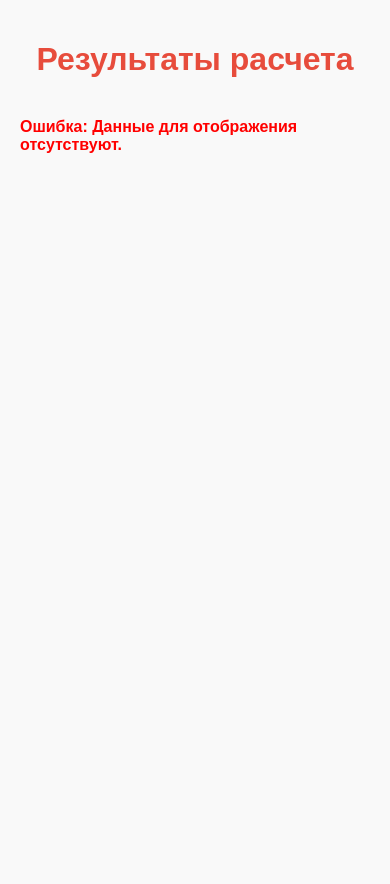
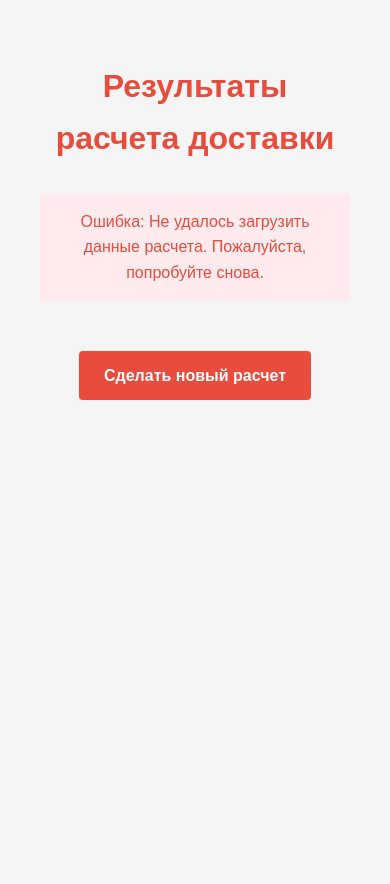
Before and after one commit to chinatogether/delivery-calculator, a Flask app: template templates/result.html in a window 390 px wide. After the commit the page ends 400 px from the top, so only its background shows below. Run offline with Flask 3, Linux system fonts and the light colour scheme; the template is opened without the code that fills it, so the values that code supplies are empty; some libraries are stand-ins or nearby versions.

Commit message:
Update result.html

```diff
--- a/templates/result.html
+++ b/templates/result.html
@@ -3,136 +3,278 @@
 <head>
     <meta charset="UTF-8">
     <meta name="viewport" content="width=device-width, initial-scale=1.0">
-    <title>Результаты расчета</title>
+    <title>Результаты расчета доставки</title>
     <style>
-        /* Стили остаются без изменений */
         body {
-            font-family: Arial, sans-serif;
+            font-family: 'Arial', sans-serif;
             margin: 0;
             padding: 20px;
-            background-color: #f9f9f9;
+            background-color: #f5f5f5;
             color: #333;
-            display: flex;
-            flex-direction: column;
-            align-items: center;
-            min-height: 100vh;
+            line-height: 1.6;
+        }
+        .container {
+            max-width: 1000px;
+            margin: 0 auto;
+            padding: 20px;
         }
         h1 {
             color: #E74C3C;
             text-align: center;
+            margin-bottom: 30px;
+        }
+        .card {
+            background: white;
+            border-radius: 8px;
+            box-shadow: 0 2px 10px rgba(0, 0, 0, 0.1);
+            padding: 25px;
+            margin-bottom: 30px;
+        }
+        .info-grid {
+            display: grid;
+            grid-template-columns: repeat(auto-fill, minmax(250px, 1fr));
+            gap: 15px;
             margin-bottom: 20px;
         }
-        .summary {
-            background-color: #ffffff;
-            border-radius: 8px;
-            padding: 20px;
-            box-shadow: 0 4px 6px rgba(0, 0, 0, 0.1);
-            margin-bottom: 20px;
-            max-width: 600px;
-            width: 100%;
+        .info-item {
+            margin-bottom: 10px;
+        }
+        .info-item strong {
+            display: block;
+            color: #555;
+            margin-bottom: 5px;
+            font-size: 0.9em;
+        }
+        .info-item span {
+            font-size: 1.1em;
+            color: #222;
         }
         table {
             width: 100%;
             border-collapse: collapse;
-            margin-top: 10px;
+            margin: 20px 0;
+            font-size: 0.9em;
         }
         th, td {
-            border: 1px solid #ccc;
-            padding: 10px;
-            text-align: center;
+            padding: 12px 15px;
+            text-align: left;
+            border-bottom: 1px solid #ddd;
         }
         th {
-            background-color: #f2f2f2;
+            background-color: #f8f8f8;
+            font-weight: bold;
+            color: #555;
+        }
+        tr:hover {
+            background-color: #f5f5f5;
+        }
+        .total-cell {
+            font-weight: bold;
+            color: #E74C3C;
+        }
+        .btn {
+            display: inline-block;
+            background-color: #E74C3C;
+            color: white;
+            padding: 12px 25px;
+            border-radius: 4px;
+            text-decoration: none;
+            font-weight: bold;
+            text-align: center;
+            transition: background-color 0.3s;
+            border: none;
+            cursor: pointer;
+            font-size: 1em;
+            margin-top: 20px;
+        }
+        .btn:hover {
+            background-color: #C0392B;
+        }
+        .btn-container {
+            text-align: center;
+            margin-top: 30px;
         }
         .error-message {
-            color: red;
+            color: #E74C3C;
+            background-color: #ffebee;
+            padding: 15px;
+            border-radius: 4px;
+            margin: 20px 0;
+            text-align: center;
+            display: none;
+        }
+        .delivery-option {
             font-weight: bold;
-            margin-top: 20px;
+        }
+        .fast-option {
+            color: #E74C3C;
+        }
+        .regular-option {
+            color: #3498db;
+        }
+
+        @media (max-width: 768px) {
+            .info-grid {
+                grid-template-columns: 1fr;
+            }
+            table {
+                display: block;
+                overflow-x: auto;
+            }
         }
     </style>
 </head>
 <body>
-    <h1>Результаты расчета</h1>
+    <div class="container">
+        <h1>Результаты расчета доставки</h1>
 
-    <div id="results-container"></div>
-    <div id="error-message" class="error-message" style="display: none;">Ошибка: Данные для отображения отсутствуют.</div>
+        <div id="error-message" class="error-message">
+            Ошибка: Не удалось загрузить данные расчета. Пожалуйста, попробуйте снова.
+        </div>
+
+        <div id="results-container">
+            <!-- Результаты будут вставлены сюда -->
+        </div>
+
+        <div class="btn-container">
+            <a href="/index.html" class="btn">Сделать новый расчет</a>
+        </div>
+    </div>
 
     <script>
-        document.addEventListener("DOMContentLoaded", function () {
-            // Получаем данные из localStorage
-            const results = JSON.parse(localStorage.getItem("calculationResults"));
+        document.addEventListener('DOMContentLoaded', function() {
+            // Получаем сохраненные результаты из localStorage
+            const results = JSON.parse(localStorage.getItem('calculationResults'));
+            const container = document.getElementById('results-container');
+            const errorElement = document.getElementById('error-message');
 
             if (!results || !results.generalInformation) {
-                document.getElementById("error-message").textContent = "Ошибка: Данные для отображения отсутствуют.";
-                document.getElementById("error-message").style.display = "block";
+                errorElement.style.display = 'block';
+                container.innerHTML = '';
                 return;
             }
 
             try {
-                // Генерируем HTML с результатами
-                const container = document.getElementById("results-container");
+                // Форматируем дату
+                const now = new Date();
+                const formattedDate = now.toLocaleDateString('ru-RU', {
+                    day: 'numeric',
+                    month: 'long',
+                    year: 'numeric',
+                    hour: '2-digit',
+                    minute: '2-digit'
+                });
+
+                // Создаем HTML с результатами
                 container.innerHTML = `
-                    <div class="summary">
-                        <h2>Основная информация:</h2>
-                        <p><strong>Категория:</strong> ${results.generalInformation.category}</p>
-                        <p><strong>Общий вес:</strong> ${results.generalInformation.weight.toFixed(2)} кг</p>
-                        <p><strong>Объем:</strong> ${results.generalInformation.volume.toFixed(2)} м³</p>
-                        <p><strong>Плотность:</strong> ${results.generalInformation.density.toFixed(2)} кг/м³</p>
-                        <p><strong>Стоимость товара:</strong> ${results.generalInformation.productCost.toFixed(2)} $</p>
-                        <p><strong>Процент страхования:</strong> ${results.generalInformation.insuranceRate}</p>
-                        <p><strong>Сумма страхового платежа:</strong> ${results.generalInformation.insuranceAmount.toFixed(2)} $</p>
-                        <p><strong>Количество коробок:</strong> ${results.generalInformation.boxCount}</p>
+                    <div class="card">
+                        <h2>Общая информация</h2>
+                        <p>Расчет выполнен: ${formattedDate}</p>
+
+                        <div class="info-grid">
+                            <div class="info-item">
+                                <strong>Категория товара</strong>
+                                <span>${results.generalInformation.category}</span>
                             </div>
-                    <div class="summary">
-                        <h2>Упаковка:</h2>
+                            <div class="info-item">
+                                <strong>Общий вес</strong>
+                                <span>${results.generalInformation.weight.toFixed(2)} кг</span>
+                            </div>
+                            <div class="info-item">
+                                <strong>Объем груза</strong>
+                                <span>${results.generalInformation.volume.toFixed(2)} м³</span>
+                            </div>
+                            <div class="info-item">
+                                <strong>Плотность</strong>
+                                <span>${results.generalInformation.density.toFixed(2)} кг/м³</span>
+                            </div>
+                            <div class="info-item">
+                                <strong>Стоимость товара</strong>
+                                <span>${results.generalInformation.productCost.toFixed(2)} $</span>
+                            </div>
+                            <div class="info-item">
+                                <strong>Страховка (${results.generalInformation.insuranceRate})</strong>
+                                <span>${results.generalInformation.insuranceAmount.toFixed(2)} $</span>
+                            </div>
+                            <div class="info-item">
+                                <strong>Количество коробок</strong>
+                                <span>${results.generalInformation.boxCount}</span>
+                            </div>
+                        </div>
+                    </div>
+
+                    <div class="card">
+                        <h2>Детализация стоимости</h2>
+
                         <table>
+                            <thead>
                                 <tr>
                                     <th>Тип упаковки</th>
-                                <th>Вес с упаковкой (кг)</th>
-                                <th>Стоимость упаковки ($)</th>
-                                <th>Стоимость разгрузки ($)</th>
-                                <th>Страховка ($)</th>
-                                <th>Обычная доставка ($)</th>
-                                <th>Быстрая доставка ($)</th>
-                                <th>Итоговая стоимость ($)</th>
+                                    <th>Вес с упаковкой</th>
+                                    <th>Стоимость упаковки</th>
+                                    <th>Стоимость разгрузки</th>
+                                    <th>Страховка</th>
+                                    <th>Доставка</th>
+                                    <th>Итого</th>
                                 </tr>
+                            </thead>
+                            <tbody>
                                 <tr>
                                     <td>Мешок</td>
-                                <td>${results.bag.packedWeight.toFixed(2)}</td>
-                                <td>${results.bag.packagingCost.toFixed(2)}</td>
-                                <td>${results.bag.unloadCost.toFixed(2)}</td>
-                                <td>${results.bag.insurance.toFixed(2)}</td>
-                                <td>${results.bag.deliveryCostRegular.toFixed(2)}</td>
-                                <td>${results.bag.deliveryCostFast.toFixed(2)}</td>
-                                <td>${results.bag.totalRegular.toFixed(2)} / ${results.bag.totalFast.toFixed(2)}</td>
+                                    <td>${results.bag.packedWeight.toFixed(2)} кг</td>
+                                    <td>${results.bag.packagingCost.toFixed(2)} $</td>
+                                    <td>${results.bag.unloadCost.toFixed(2)} $</td>
+                                    <td>${results.bag.insurance.toFixed(2)} $</td>
+                                    <td>
+                                        <span class="delivery-option regular-option">Обычная: ${results.bag.deliveryCostRegular.toFixed(2)} $</span><br>
+                                        <span class="delivery-option fast-option">Быстрая: ${results.bag.deliveryCostFast.toFixed(2)} $</span>
+                                    </td>
+                                    <td class="total-cell">
+                                        <span class="delivery-option regular-option">${results.bag.totalRegular.toFixed(2)} $</span><br>
+                                        <span class="delivery-option fast-option">${results.bag.totalFast.toFixed(2)} $</span>
+                                    </td>
                                 </tr>
                                 <tr>
                                     <td>Картонные уголки</td>
-                                <td>${results.corners.packedWeight.toFixed(2)}</td>
-                                <td>${results.corners.packagingCost.toFixed(2)}</td>
-                                <td>${results.corners.unloadCost.toFixed(2)}</td>
-                                <td>${results.corners.insurance.toFixed(2)}</td>
-                                <td>${results.corners.deliveryCostRegular.toFixed(2)}</td>
-                                <td>${results.corners.deliveryCostFast.toFixed(2)}</td>
-                                <td>${results.corners.totalRegular.toFixed(2)} / ${results.corners.totalFast.toFixed(2)}</td>
+                                    <td>${results.corners.packedWeight.toFixed(2)} кг</td>
+                                    <td>${results.corners.packagingCost.toFixed(2)} $</td>
+                                    <td>${results.corners.unloadCost.toFixed(2)} $</td>
+                                    <td>${results.corners.insurance.toFixed(2)} $</td>
+                                    <td>
+                                        <span class="delivery-option regular-option">Обычная: ${results.corners.deliveryCostRegular.toFixed(2)} $</span><br>
+                                        <span class="delivery-option fast-option">Быстрая: ${results.corners.deliveryCostFast.toFixed(2)} $</span>
+                                    </td>
+                                    <td class="total-cell">
+                                        <span class="delivery-option regular-option">${results.corners.totalRegular.toFixed(2)} $</span><br>
+                                        <span class="delivery-option fast-option">${results.corners.totalFast.toFixed(2)} $</span>
+                                    </td>
                                 </tr>
                                 <tr>
                                     <td>Деревянный каркас</td>
-                                <td>${results.frame.packedWeight.toFixed(2)}</td>
-                                <td>${results.frame.packagingCost.toFixed(2)}</td>
-                                <td>${results.frame.unloadCost.toFixed(2)}</td>
-                                <td>${results.frame.insurance.toFixed(2)}</td>
-                                <td>${results.frame.deliveryCostRegular.toFixed(2)}</td>
-                                <td>${results.frame.deliveryCostFast.toFixed(2)}</td>
-                                <td>${results.frame.totalRegular.toFixed(2)} / ${results.frame.totalFast.toFixed(2)}</td>
+                                    <td>${results.frame.packedWeight.toFixed(2)} кг</td>
+                                    <td>${results.frame.packagingCost.toFixed(2)} $</td>
+                                    <td>${results.frame.unloadCost.toFixed(2)} $</td>
+                                    <td>${results.frame.insurance.toFixed(2)} $</td>
+                                    <td>
+                                        <span class="delivery-option regular-option">Обычная: ${results.frame.deliveryCostRegular.toFixed(2)} $</span><br>
+                                        <span class="delivery-option fast-option">Быстрая: ${results.frame.deliveryCostFast.toFixed(2)} $</span>
+                                    </td>
+                                    <td class="total-cell">
+                                        <span class="delivery-option regular-option">${results.frame.totalRegular.toFixed(2)} $</span><br>
+                                        <span class="delivery-option fast-option">${results.frame.totalFast.toFixed(2)} $</span>
+                                    </td>
                                 </tr>
+                            </tbody>
                         </table>
+
+                        <p><small>* Все цены указаны в долларах США. Итоговая стоимость включает: упаковку, разгрузку, страховку и доставку.</small></p>
                     </div>
                 `;
             } catch (error) {
-                document.getElementById("error-message").textContent = `Ошибка: ${error.message}`;
-                document.getElementById("error-message").style.display = "block";
-                console.error("Ошибка при обработке данных:", error);
+                console.error('Ошибка при отображении результатов:', error);
+                errorElement.textContent = `Ошибка: ${error.message}`;
+                errorElement.style.display = 'block';
+                container.innerHTML = '';
             }
         });
     </script>
```
Lines whose indentation alone changed are shown as unchanged.
